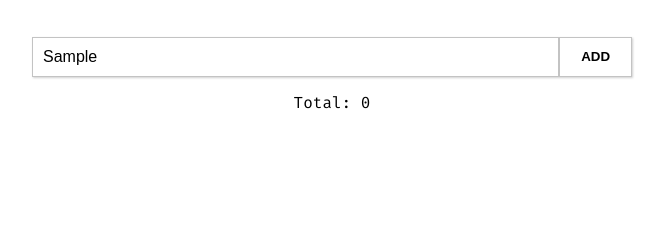
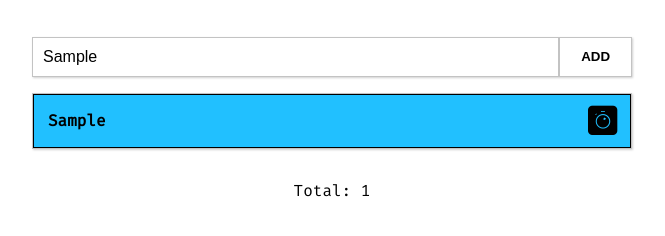
Before and after one commit to kcrobles/vue-do, a website: page public/index.html in a window 1280 px wide. Both pictures are taken after typing "Sample" into the empty fields and a click on the button "ADD". Shown: the part 112-348 px from the top of the page, without its empty margins (308-973 px from the left). Drawn offline with nearby package versions, Linux system fonts and the light colour scheme.

Commit message:
pending style

```diff
--- a/public/assets/app.js
+++ b/public/assets/app.js
@@ -1,12 +1,6 @@
 String.prototype.capitalize = function() {
   return this.charAt(0).toUpperCase() + this.slice(1).toLowerCase();
 };
-// String.prototype.camelCase() = function() {
-//   let str = this.split(' ');
-//   str = str.forEach(function(s) { s.capitalize() }).join(' ');
-//   // return this.split(' ').forEach((s) => s.capitalize()).join(' ');
-//   return str;
-// }
 
 Vue.component('todo-list', {
   props: ['todos', 'deleter'],
@@ -31,7 +25,7 @@ Vue.component('todo-item', {
     }
   },
   template: `
-    <li class="todo-list-item">
+    <li v-if="status" :class="['todo-list-item', status]">
       <div>{{ description }}</div>
       <i @click="handleDelete" class="fab fa-algolia fa-2x"></i>
     </li>
@@ -91,7 +85,7 @@ const app = new Vue({
     addtodo: function(text) {
       if (text !== undefined && text.length > 0) {
         this.todos.push({
-          description: text.camelCase(),
+          description: text.capitalize(),
           status: 'pending'
         });
         this.save();
--- a/public/assets/main.css
+++ b/public/assets/main.css
@@ -89,15 +89,28 @@ div {
   font-weight: 600;
   text-decoration: none;
   background-color: #21c0ff;
+  border-top: 1px;
+  border-right: 1px;
+  border-left: 1px;
+  border-bottom: 0px;
+  border-color: black;
+  border-style: solid;
+}
+.pending:last-child {
+  border-bottom: 1px;
+  border-color: black;
+  border-style: solid;
 }
 .completed {
   font-weight: 400;
   text-decoration: line-through;
   background-color: #afafaf;
+  border: 1px 1px 0px 1px solid black;
 }
 .ongoing {
   font-weight: 600;
   font-style: italic;
   text-decoration: none;
   background-color: #3afc7a;
+  border: 1px 1px 0px 1px solid black;
 }
```
